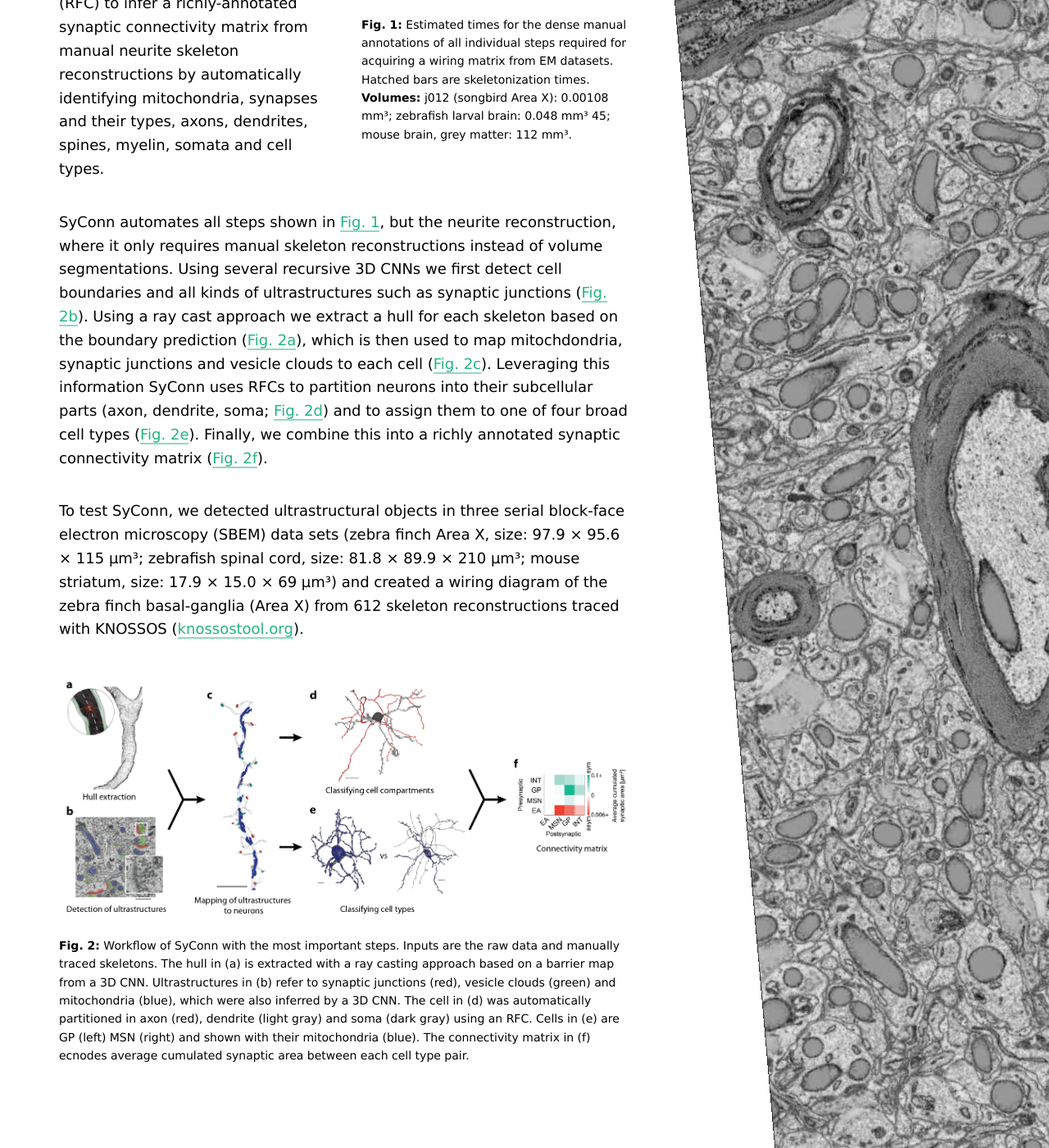
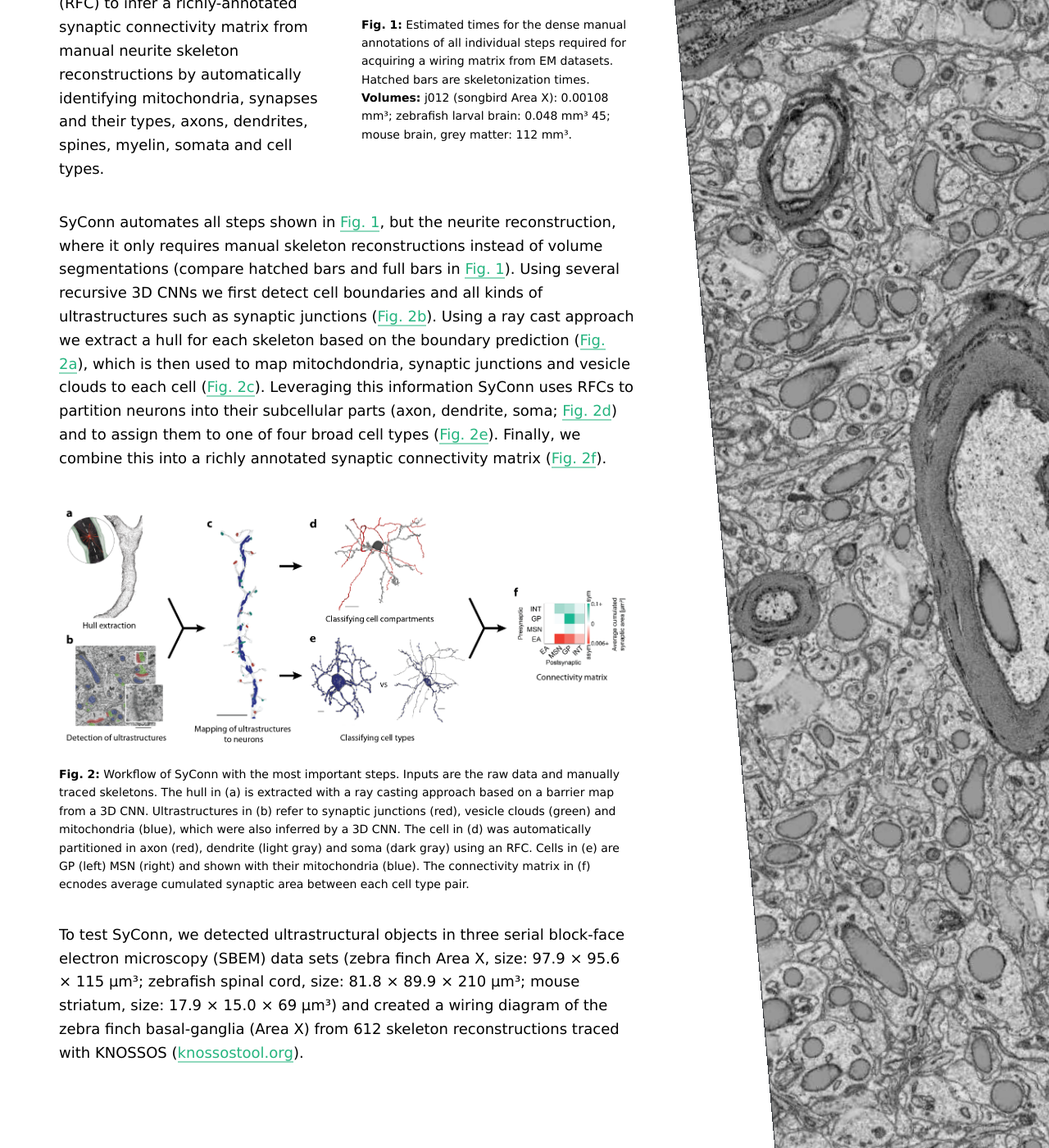
Before and after one commit to StructuralNeurobiologyLab/SyConn, a Jekyll site: the page built from index.html, in a window 1280 px wide and 1400 px high, scrolled down 680 px. Shown: the whole window at 82% size. Built offline with Jekyll 4.4.1, drawn with Linux system fonts in a browser that asks for light colours; some web fonts are replaced; some of the changed lines change nothing that is shown; some of the changed text lies outside the part shown.

Commit message:
getting started and small changes

```diff
--- a/index.html
+++ b/index.html
@@ -41,7 +41,7 @@
 <section class="section">
 	<article class="row">
 		<div class="col">
-			<p>Teravoxel volume electron microscopy datasets from neural tissue can now be acquired in weeks, but data analysis requires years of manual labor (see also <a href="#Fig1">Fig. 1</a>). The SyConn framework uses deep convolutional neural networks (CNN) and random forest classifiers (RFC) to infer a richly-annotated synaptic connectivity matrix from manual neurite skeleton reconstructions by automatically identifying mitochondria, synapses and their types, axons, dendrites, spines, myelin, somata and cell types.</p>
+			<p><strong>In short:</strong> Teravoxel volume electron microscopy datasets from neural tissue can now be acquired in weeks, but data analysis requires years of manual labor (see also <a href="#Fig1">Fig. 1</a>). The SyConn framework uses deep convolutional neural networks (CNN) and random forest classifiers (RFC) to infer a richly-annotated synaptic connectivity matrix from manual neurite skeleton reconstructions by automatically identifying mitochondria, synapses and their types, axons, dendrites, spines, myelin, somata and cell types.</p>
 		</div>
 
 		<div class="col">
@@ -57,10 +57,7 @@
 	</article>
 
 	<article>
-		<p>SyConn automates all steps shown in <a href="#Fig1">Fig. 1</a>, but the neurite reconstruction, where it only requires manual skeleton reconstructions instead of volume segmentations. Using several recursive 3D CNNs we first detect cell boundaries and all kinds of ultrastructures such as synaptic junctions (<a href="#Fig2">Fig. 2b</a>). Using a ray cast approach we extract a hull for each skeleton based on the boundary prediction (<a href="#Fig2">Fig. 2a</a>), which is then used to map mitochdondria, synaptic junctions and vesicle clouds to each cell (<a href="#Fig2">Fig. 2c</a>). Leveraging this information SyConn uses RFCs to partition neurons into their subcellular parts (axon, dendrite, soma; <a href="#Fig2">Fig. 2d</a>) and to assign them to one of four broad cell types (<a href="#Fig2">Fig. 2e</a>). Finally, we combine this into a richly annotated synaptic connectivity matrix (<a href="#Fig2">Fig. 2f</a>).  </p>
-	</article>
-	<article>
-		<p>To test SyConn, we detected ultrastructural objects in three serial block-face electron microscopy (SBEM) data sets (zebra finch Area X, size: 97.9 × 95.6 × 115 μm³; zebrafish spinal cord, size: 81.8 × 89.9 × 210 μm³; mouse striatum, size: 17.9 × 15.0 × 69 μm³) and created a wiring diagram of the zebra finch basal-ganglia (Area X) from 612 skeleton reconstructions traced with KNOSSOS (<a href="https://knossostool.org/">knossostool.org</a>).</p>
+		<p>SyConn automates all steps shown in <a href="#Fig1">Fig. 1</a>, but the neurite reconstruction, where it only requires manual skeleton reconstructions instead of volume segmentations (compare hatched bars and full bars in <a href="#Fig1">Fig. 1</a>). Using several recursive 3D CNNs we first detect cell boundaries and all kinds of ultrastructures such as synaptic junctions (<a href="#Fig2">Fig. 2b</a>). Using a ray cast approach we extract a hull for each skeleton based on the boundary prediction (<a href="#Fig2">Fig. 2a</a>), which is then used to map mitochdondria, synaptic junctions and vesicle clouds to each cell (<a href="#Fig2">Fig. 2c</a>). Leveraging this information SyConn uses RFCs to partition neurons into their subcellular parts (axon, dendrite, soma; <a href="#Fig2">Fig. 2d</a>) and to assign them to one of four broad cell types (<a href="#Fig2">Fig. 2e</a>). Finally, we combine this into a richly annotated synaptic connectivity matrix (<a href="#Fig2">Fig. 2f</a>).  </p>
 	</article>
 
 	<article>
@@ -71,6 +68,10 @@
 			</figcaption>
 		</figure>
 	</article>
+
+	<article>
+		<p>To test SyConn, we detected ultrastructural objects in three serial block-face electron microscopy (SBEM) data sets (zebra finch Area X, size: 97.9 × 95.6 × 115 μm³; zebrafish spinal cord, size: 81.8 × 89.9 × 210 μm³; mouse striatum, size: 17.9 × 15.0 × 69 μm³) and created a wiring diagram of the zebra finch basal-ganglia (Area X) from 612 skeleton reconstructions traced with KNOSSOS (<a href="https://knossostool.org/">knossostool.org</a>).</p>
+	</article>
 </section>
 
 <section class="section" id="GettingStartedSection">
@@ -79,7 +80,7 @@
 			<h2 class="subtitle">Getting Started</h2>
 		</header>
 
-		<p>Python 2.7 is required (we recommend Anaconda). SyConn has been tested on Linux distributions so far (CentOS and Arch Linux).</p>
+		<p>Python 2.7 is required (we recommend Anaconda). SyConn has been tested on Linux distributions (CentOS and Arch Linux).</p>
 	</article>
 
 	<article class="inbetween-article">
@@ -89,7 +90,7 @@
 	</article>
 
 	<article>
-		<p>Example instructions ...</p>
+		<p>All requirements should be automatically installed, when following the instructions. Together with the provide sample data (<a href="http://brainpuzzler.org/downloads/SyConnDenseCube.zip">SyConnDenseCube.zip</a>) including our trained models one is able to run most parts of SyConn.</p>
 	</article>
 </section>
 
```
